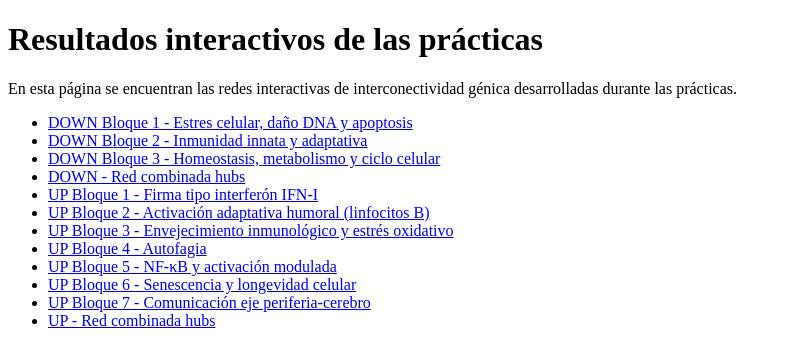
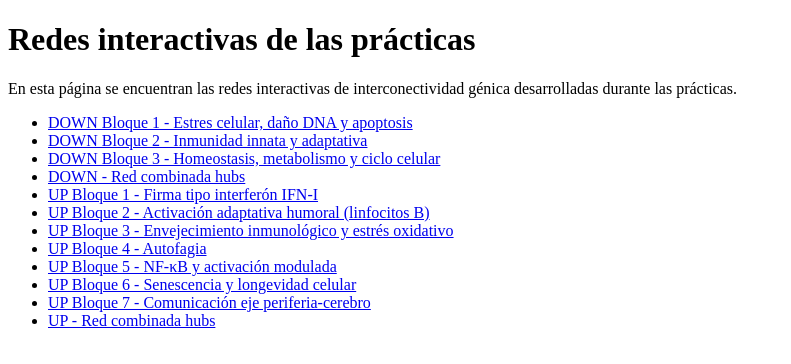
Before and after one commit to lopez146513/practicas-redes, a plain HTML site: page index.html in a window 1280 px wide. Shown: the whole page, without its empty margins (0-791 px from the left). Drawn offline with Linux system fonts and the light colour scheme.

Commit message:
Update index.html

```diff
--- a/index.html
+++ b/index.html
@@ -7,7 +7,7 @@
 
 <body>
 
-  <h1>Resultados interactivos de las prácticas</h1>
+  <h1>Redes interactivas de las prácticas</h1>
 
   <p>
     En esta página se encuentran las redes interactivas de interconectividad génica
```
